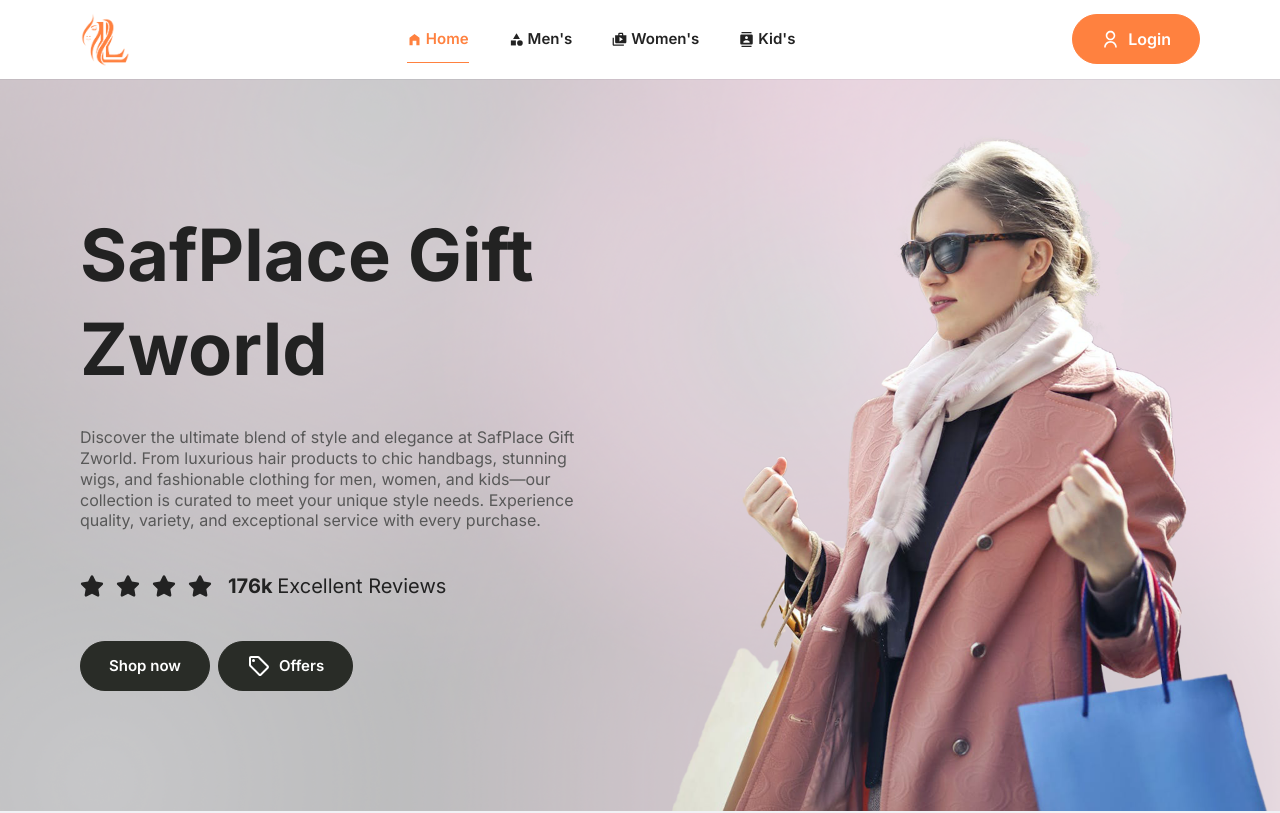
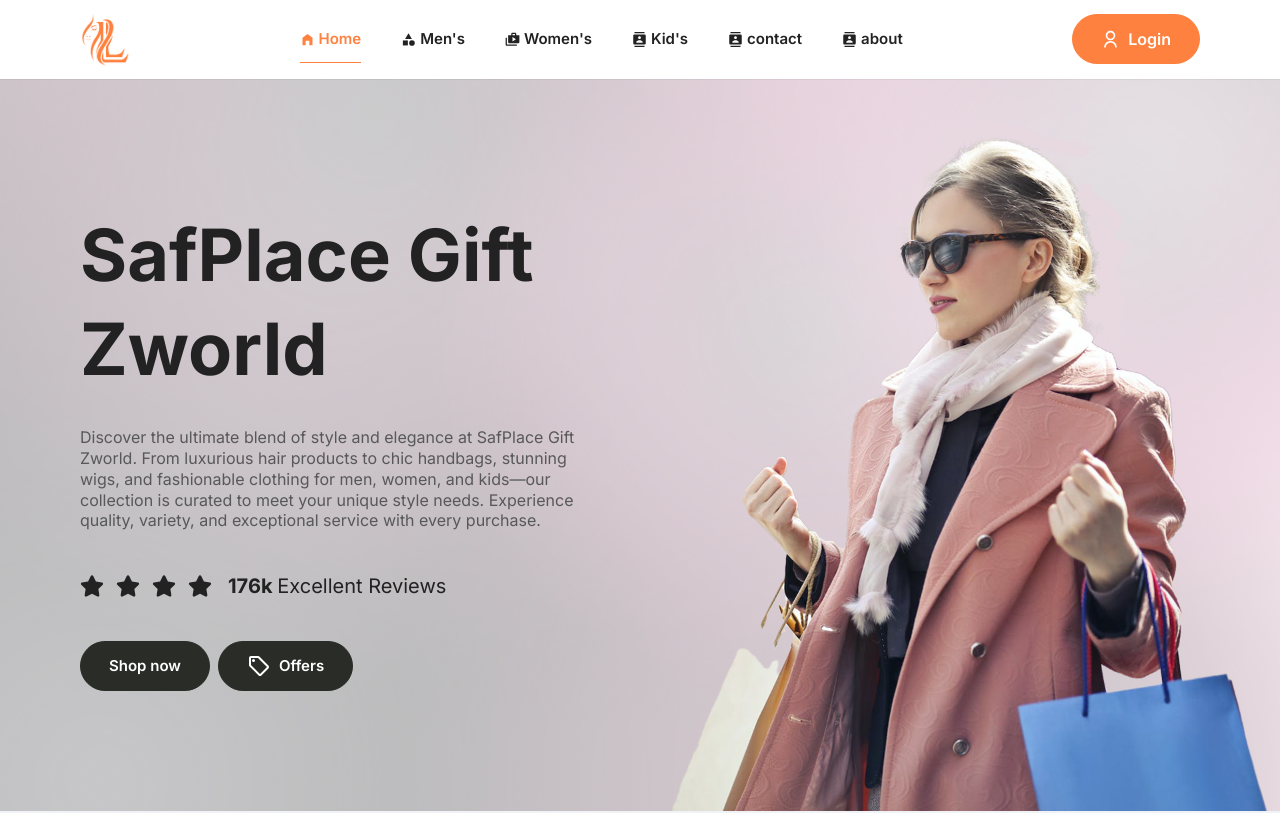
Before and after one commit to joelbobai/Safplace, a React (Create React App) app: page / in a window 1280 px wide. Shown: the top 813 px of the page. Built offline with nearby package versions, Linux system fonts and the light colour scheme; no server answers.

Commit message:
Update Navbar.jsx

```diff
--- a/src/components/Navbar.jsx
+++ b/src/components/Navbar.jsx
@@ -8,6 +8,8 @@
         <NavLink to={'/mens'} className={({isActive}) => isActive ? "active_link" : ""}><div className="flexCenter gap-x-1"><MdCategory />Men's</div></NavLink>
         <NavLink to={'/womens'} className={({isActive}) => isActive ? "active_link" : ""}><div className="flexCenter gap-x-1"><MdShop2 />Women's</div></NavLink>
         <NavLink to={'/kids'} className={({isActive}) => isActive ? "active_link" : ""}><div className="flexCenter gap-x-1"><MdContacts />Kid's</div></NavLink>
+      <NavLink to={'/contact'} className={({isActive}) => isActive ? "active_link" : ""}><div className="flexCenter gap-x-1"><MdContacts />contact</div></NavLink>
+      <NavLink to={'/about'} className={({isActive}) => isActive ? "active_link" : ""}><div className="flexCenter gap-x-1"><MdContacts />about</div></NavLink>
     </nav>
   )
 }
```
